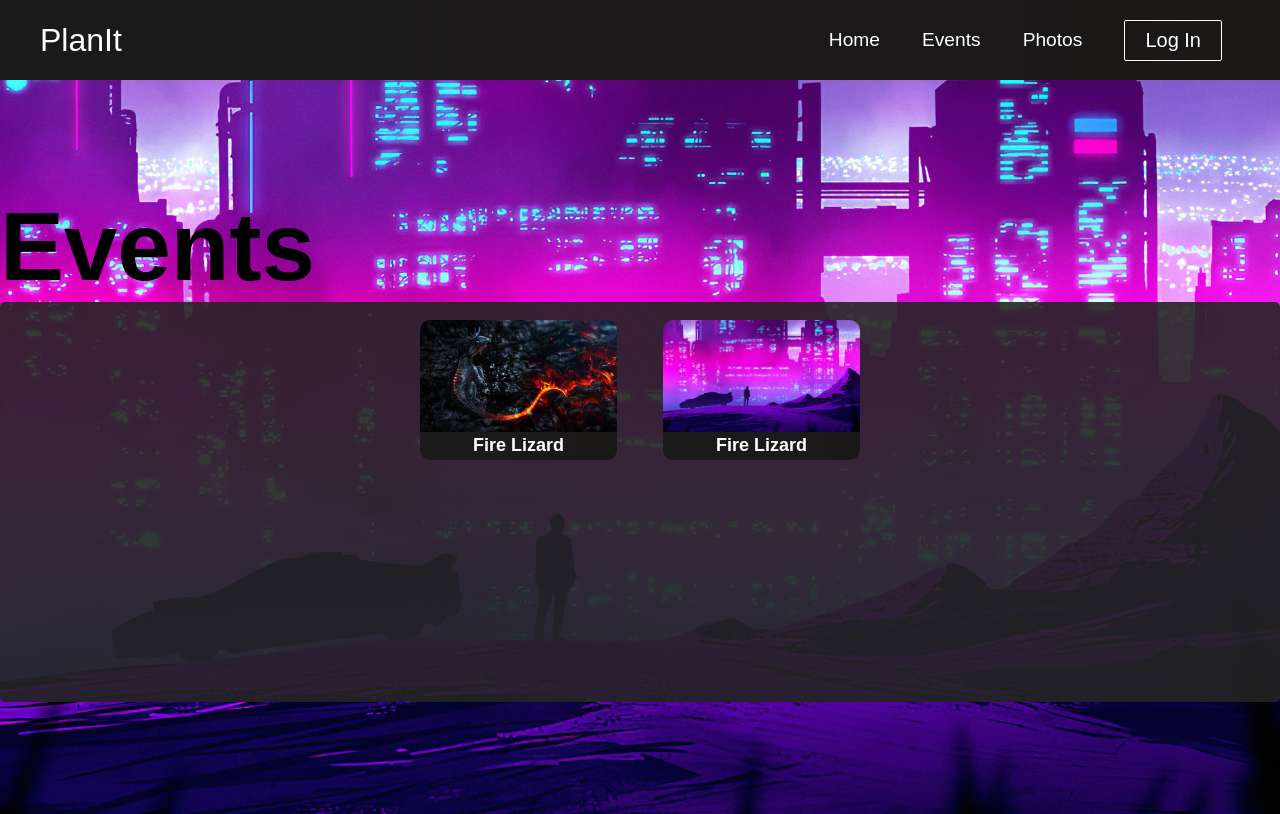
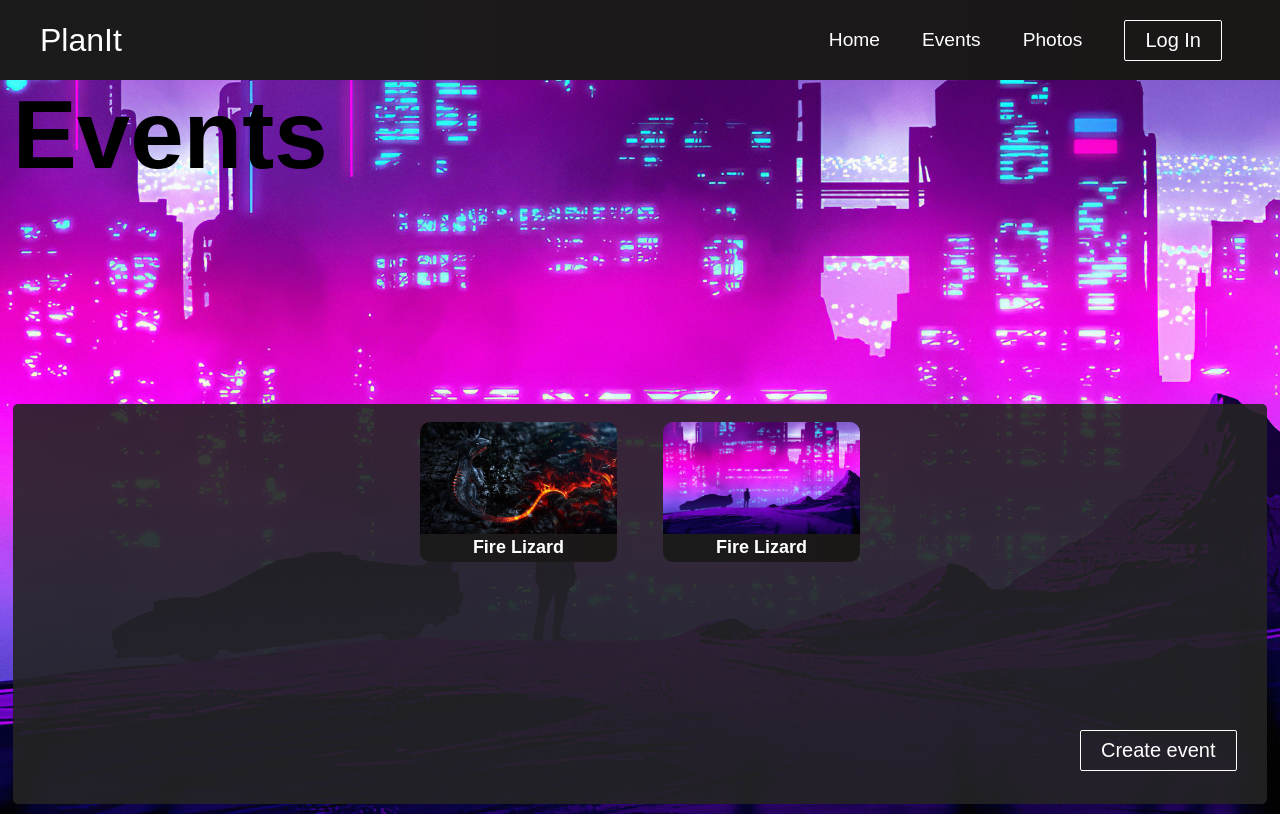
Before and after one commit to Nikieprogramach/PlanIt, a React (Create React App) app: page /events in a window 1280 px wide. Built offline with nearby package versions, Linux system fonts and the light colour scheme.

Commit message:
Added event page
Added event page

```diff
--- a/src/components/pages/Events.css
+++ b/src/components/pages/Events.css
@@ -8,11 +8,31 @@
     justify-content: center;
 }
 
+.page{
+    position: relative;
+    height: 91.7vh;
+    width: 98vw;
+}
+
 .event-list-container{
-    width: 100vw;
+    position: absolute;
+    width: 98vw;
     height: 50vh;
     border-radius: 5px;
     background-color: rgba(36, 36, 36, 0.9);
     z-index: 2;
     font-size: 15px;
+    bottom: 0;
+    margin-bottom: 10px;
 }
+
+.create-event-button{
+    position: fixed;
+    bottom: 0;
+    right: 0;
+    width: 200px;
+    height: 70px;
+    float: right;
+    /* padding-right: 10px;
+    padding-bottom: 10px; */
+}
--- a/src/components/pages/Events.js
+++ b/src/components/pages/Events.js
@@ -2,6 +2,7 @@ import React from "react";
 import '../../App.css'
 import './Events.css'
 import Cards from "../Cards";
+import { Button } from "../Button";
 
 export default function Events(){
     return(
@@ -10,6 +11,9 @@ export default function Events(){
                 <h1 className="events-title">Events</h1>
                 <div className="event-list-container">
                     <Cards/>
+                    <div className="create-event-button">
+                        <Button buttonStyle='btn--outline' path='/create-event'>Create event</Button>
+                    </div>
                 </div>
             </div>
         </div>
--- a/src/components/pages/Home.js
+++ b/src/components/pages/Home.js
@@ -9,6 +9,7 @@ function Home(){
     return(
         <>
             <HeroSection/>
+            <h2>Check out interesting events!</h2>
             <Cards/>
             <Footer/>
         </>
```
